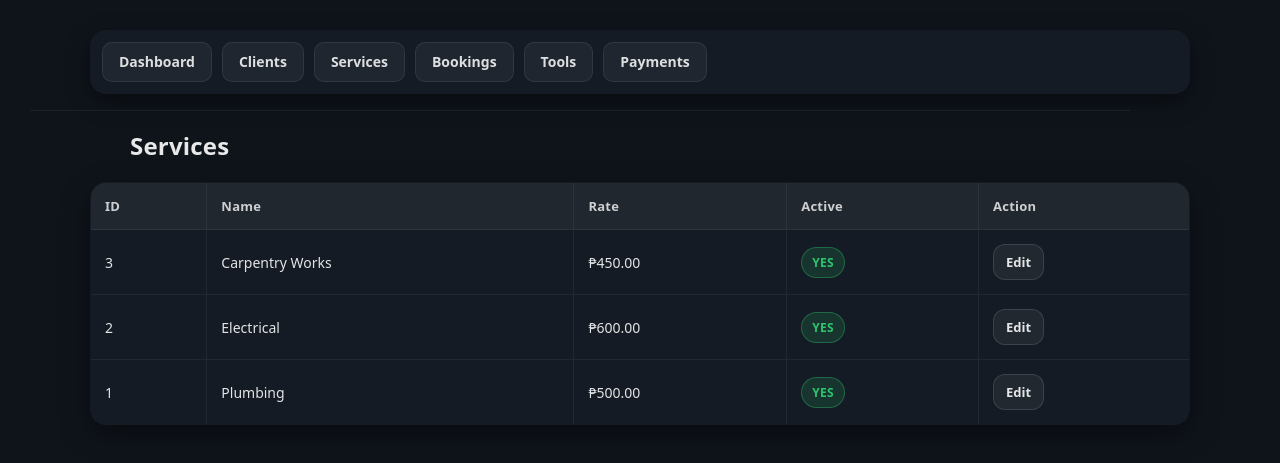
After one commit to LaTerrree07/Lim_LAB_5_Tools_Assignment_with_Payments, a PHP site: page /pages/services_list.php in a window 1280 px wide. The commit adds this page. Shown: the top 463 px of the page. Run offline with PHP 8.4, Linux system fonts and the light colour scheme; data comes from the database, SQL or seed files in the repository.

Commit message:
Update styles and add services pages

```diff
--- a/assets/style.css
+++ b/assets/style.css
@@ -16,12 +16,28 @@
   --accent: #82aaff;
   --accent-2: #6f9cff;
 
+  --success: rgba(46, 204, 113, 0.95);
+  --success-bg: rgba(46, 204, 113, 0.14);
+  --success-bd: rgba(46, 204, 113, 0.35);
+
+  --danger: rgba(255, 99, 132, 0.95);
+  --danger-bg: rgba(255, 99, 132, 0.12);
+  --danger-bd: rgba(255, 99, 132, 0.35);
+
+  --warn: rgba(255, 193, 7, 0.95);
+  --warn-bg: rgba(255, 193, 7, 0.14);
+  --warn-bd: rgba(255, 193, 7, 0.35);
+
+  --info: rgba(120, 210, 190, 0.95);
+  --info-bg: rgba(120, 210, 190, 0.12);
+  --info-bd: rgba(120, 210, 190, 0.35);
+
   --r-sm: 10px;
   --r-md: 12px;
   --r-lg: 16px;
 }
 
-/*Page Layout*/
+/* Page layout */
 body {
   margin: 0;
   padding: 30px;
@@ -44,10 +60,15 @@ body > * {
 h2 {
   font-size: 24px;
   margin: 0 0 18px;
-  font-weight: 600;
+  font-weight: 650;
+  letter-spacing: 0.2px;
 }
 
-/*Links*/
+p {
+  margin: 14px 0;
+}
+
+/* Links */
 a {
   color: var(--accent);
   text-decoration: none;
@@ -57,8 +78,14 @@ a:hover {
   text-decoration: underline;
 }
 
-/*Navigation*/
+/* Navigation */
 div[style*="display:flex"] {
+  display: flex;
+  align-items: center;
+  justify-content: flex-start;
+  gap: 10px;
+  flex-wrap: wrap;
+
   background: var(--panel);
   padding: 12px;
   border-radius: var(--r-lg);
@@ -66,15 +93,19 @@ div[style*="display:flex"] {
 }
 
 div[style*="display:flex"] a {
-  display: inline-block;
-  padding: 10px 16px;
+  display: inline-flex;
+  align-items: center;
+  justify-content: center;
+
+  height: 40px;
+  padding: 0 16px;
+  line-height: 1;
+
   border-radius: var(--r-sm);
   font-size: 14px;
-  font-weight: 600;
+  font-weight: 650;
 
   color: rgba(255, 255, 255, 0.85);
-  text-decoration: none;
-
   background: rgba(255, 255, 255, 0.05);
   border: 1px solid rgba(255, 255, 255, 0.08);
 
@@ -198,153 +203,18 @@ a[href*="create.php"]:hover {
   transform: translateY(-2px);
 }
 
-p {
-  display: flex;
-  gap: 10px;
-  flex-wrap: wrap;
-}
+/* Secondary table action links */
+td a[href*="edit.php"],
+td a[href*="assign"],
+td a[href*="view"],
+td a[href*="delete"] {
+  display: inline-flex;
+  align-items: center;
+  justify-content: center;
 
-/*Tables*/
-table {
-  width: 100%;
-  border-collapse: collapse;
-
-  background: var(--panel);
-  border-radius: var(--r-lg);
-  overflow: hidden;
-
-  margin-top: 20px;
-  box-shadow: var(--shadow);
-}
-
-th {
-  text-align: left;
-  padding: 14px;
-  font-size: 13px;
-
-  background: var(--panel-2);
-  color: rgba(255, 255, 255, 0.75);
-}
-
-td {
-  padding: 14px;
-  font-size: 14px;
-  color: rgba(255, 255, 255, 0.88);
-  border-top: 1px solid var(--border-soft);
-}
-
-tr:hover td {
-  background: rgba(255, 255, 255, 0.03);
-}
-
-/*Badges / Status Pills*/
-.pill,
-.status {
-  display: inline-block;
-  padding: 6px 10px;
-  border-radius: 999px;
-
-  font-size: 12px;
-  font-weight: 800;
-  letter-spacing: 0.3px;
-  text-transform: uppercase;
-
-  border: 1px solid rgba(255, 255, 255, 0.14);
-}
-
-/* Booking Status */
-.status-pending {
-  background: rgba(255, 193, 7, 0.14);
-  border-color: rgba(255, 193, 7, 0.35);
-  color: rgba(255, 193, 7, 0.95);
-}
-
-.status-partial {
-  background: rgba(120, 210, 190, 0.12);
-  border-color: rgba(120, 210, 190, 0.35);
-  color: rgba(120, 210, 190, 0.95);
-}
-
-.status-paid {
-  background: rgba(46, 204, 113, 0.14);
-  border-color: rgba(46, 204, 113, 0.35);
-  color: rgba(46, 204, 113, 0.95);
-}
-
-/* Services Active/Inactive */
-.pill-active {
-  background: rgba(46, 204, 113, 0.14);
-  border-color: rgba(46, 204, 113, 0.35);
-  color: rgba(46, 204, 113, 0.95);
-}
-
-.pill-inactive {
-  background: rgba(255, 99, 132, 0.12);
-  border-color: rgba(255, 99, 132, 0.35);
-  color: rgba(255, 99, 132, 0.95);
-}
-
-/* Tool Stock Levels */
-.stock-high {
-  background: rgba(46, 204, 113, 0.14);
-  border-color: rgba(46, 204, 113, 0.35);
-  color: rgba(46, 204, 113, 0.95);
-}
-
-.stock-almost {
-  background: rgba(255, 193, 7, 0.14);
-  border-color: rgba(255, 193, 7, 0.35);
-  color: rgba(255, 193, 7, 0.95);
-}
-
-.stock-low {
-  background: rgba(255, 99, 132, 0.12);
-  border-color: rgba(255, 99, 132, 0.35);
-  color: rgba(255, 99, 132, 0.95);
-}
-
-/* Small action links inside tables */
-.mini-link {
-  font-weight: 700;
-  text-decoration: none;
-}
-
-.mini-link:hover {
-  text-decoration: underline;
-}
-
-messages p[style*="color:red"] {
-  margin: 12px 0 16px;
-  padding: 12px 14px;
-  border-radius: 14px;
-  background: rgba(255, 99, 132, 0.12);
-  border: 1px solid rgba(255, 99, 132, 0.35);
-  color: rgba(255, 160, 185, 0.98);
-  font-weight: 700;
-}
-
-tables table[border] {
-  border: 0;
-}
-
-table[border] td,
-table[border] th {
-  border: 0;
-}
-
-table[border] tr td,
-table[border] tr th {
-  border-top: 1px solid rgba(255, 255, 255, 0.06);
-}
-
-table[border] tr:first-child th {
-  border-top: 0;
-}
-
-actions td a[href*="edit.php"] {
-  display: inline-block;
   padding: 8px 12px;
   border-radius: 12px;
+
   font-weight: 700;
   font-size: 13px;
   text-decoration: none;
@@ -359,13 +229,202 @@ actions td a[href*="edit.php"] {
     border-color 0.2s ease;
 }
 
-td a[href*="edit.php"]:hover {
+td a[href*="edit.php"]:hover,
+td a[href*="assign"]:hover,
+td a[href*="view"]:hover,
+td a[href*="delete"]:hover {
   text-decoration: none;
   background: rgba(130, 170, 255, 0.16);
   border-color: rgba(130, 170, 255, 0.35);
   transform: translateY(-2px);
 }
 
-forms form button[type="submit"] {
+/* Forms */
+form {
+  background: var(--panel);
+  padding: 25px;
+  border-radius: var(--r-lg);
+  box-shadow: var(--shadow);
+  margin-top: 20px;
+  border: 1px solid rgba(255, 255, 255, 0.06);
+}
+
+label {
+  display: block;
+  margin-bottom: 6px;
+  font-size: 13px;
+  color: var(--muted);
+}
+
+input,
+select,
+textarea {
+  width: 100%;
+  padding: 12px;
+  border-radius: var(--r-sm);
+
+  border: 1px solid var(--border);
+  background: rgba(255, 255, 255, 0.04);
+  color: rgba(255, 255, 255, 0.92);
+
+  margin-bottom: 14px;
+  font-size: 14px;
+}
+
+textarea {
+  min-height: 120px;
+  resize: vertical;
+}
+
+input:focus,
+select:focus,
+textarea:focus {
+  outline: none;
+  border-color: rgba(130, 170, 255, 0.7);
+  box-shadow: 0 0 0 3px rgba(130, 170, 255, 0.22);
+}
+
+form button[type="submit"],
+form input[type="submit"] {
   min-width: 140px;
+  margin-top: 6px;
 }
+
+/* Tables */
+table {
+  width: 100%;
+  border-collapse: collapse;
+
+  background: var(--panel);
+  border-radius: var(--r-lg);
+  overflow: hidden;
+
+  margin-top: 20px;
+  box-shadow: var(--shadow);
+
+  border: 1px solid rgba(255, 255, 255, 0.06);
+}
+
+th {
+  text-align: left;
+  padding: 14px;
+  font-size: 13px;
+
+  background: var(--panel-2);
+  color: rgba(255, 255, 255, 0.78);
+  letter-spacing: 0.25px;
+}
+
+td {
+  padding: 14px;
+  font-size: 14px;
+  color: rgba(255, 255, 255, 0.88);
+  border-top: 1px solid var(--border-soft);
+  vertical-align: middle;
+}
+
+tr:hover td {
+  background: rgba(255, 255, 255, 0.03);
+}
+
+/* Messages */
+p[style*="color:red"] {
+  margin: 12px 0 16px;
+  padding: 12px 14px;
+  border-radius: 14px;
+  background: var(--danger-bg);
+  border: 1px solid var(--danger-bd);
+  color: rgba(255, 160, 185, 0.98);
+  font-weight: 750;
+}
+
+/* Status pills */
+.pill,
+.status {
+  display: inline-flex;
+  align-items: center;
+  gap: 8px;
+
+  padding: 6px 10px;
+  border-radius: 999px;
+
+  font-size: 12px;
+  font-weight: 850;
+  letter-spacing: 0.35px;
+  text-transform: uppercase;
+
+  border: 1px solid rgba(255, 255, 255, 0.14);
+}
+
+/* Booking status */
+.status-pending {
+  background: var(--warn-bg);
+  border-color: var(--warn-bd);
+  color: var(--warn);
+}
+
+.status-partial {
+  background: var(--info-bg);
+  border-color: var(--info-bd);
+  color: var(--info);
+}
+
+.status-paid {
+  background: var(--success-bg);
+  border-color: var(--success-bd);
+  color: var(--success);
+}
+
+/* Services yes no indicator */
+.pill-active,
+.yes-pill {
+  background: var(--success-bg);
+  border-color: var(--success-bd);
+  color: var(--success);
+}
+
+.pill-inactive,
+.no-pill {
+  background: var(--danger-bg);
+  border-color: var(--danger-bd);
+  color: var(--danger);
+}
+
+/* Content alignment */
+h2,
+ul,
+p {
+  padding-left: 100px;
+}
+
+@media (max-width: 900px) {
+  h2,
+  ul,
+  p {
+    padding-left: 12px;
+    padding-right: 12px;
+  }
+}
+
+/* Small screens */
+@media (max-width: 640px) {
+  body {
+    padding: 18px;
+  }
+
+  div[style*="display:flex"] {
+    gap: 8px;
+    padding: 10px;
+  }
+
+  div[style*="display:flex"] a {
+    height: 38px;
+    padding: 0 12px;
+    font-size: 13px;
+  }
+
+  th,
+  td {
+    padding: 12px;
+  }
+}
--- a/nav.php
+++ b/nav.php
@@ -1,4 +1,4 @@
-<?php // nav.php ?>
+
   <div style="display:flex; gap:10px; flex-wrap:wrap; margin-bottom:16px;">
     <a href="/assessment_beginner/index.php">Dashboard</a>
     <a href="/assessment_beginner/pages/clients_list.php">Clients</a>
--- a/pages/clients_add.php
+++ b/pages/clients_add.php
@@ -29,7 +29,9 @@ if (isset($_POST['save'])) {
 <?php include "../nav.php"; ?>
 
 <h2>Add Client</h2>
-<p style="color:red;"><?php echo $message; ?></p>
+<?php if ($message != "") { ?>
+  <p style="color:red;"><?php echo $message; ?></p>
+<?php } ?>
 
 <form method="post">
   <label>Full Name*</label><br>
--- /dev/null
+++ b/pages/services_list.php
@@ -0,0 +1,34 @@
+<?php
+include "../db.php";
+$result = mysqli_query($conn, "SELECT * FROM services ORDER BY service_id DESC");
+?>
+<!doctype html>
+<html>
+<head><meta charset="utf-8"><title>Services</title>
+<link rel="stylesheet" href="/assessment_beginner/assets/style.css?v=2">
+</head>
+<body>
+<?php include "../nav.php"; ?>
+
+<h2>Services</h2>
+
+<table border="1" cellpadding="8">
+  <tr>
+    <th>ID</th><th>Name</th><th>Rate</th><th>Active</th><th>Action</th>
+  </tr>
+  <?php while($row = mysqli_fetch_assoc($result)) { ?>
+    <tr>
+      <td><?php echo $row['service_id']; ?></td>
+      <td><?php echo $row['service_name']; ?></td>
+      <td>₱<?php echo number_format($row['hourly_rate'],2); ?></td>
+      <td>
+  <span class="<?php echo $row['is_active'] ? 'pill pill-active' : 'pill pill-inactive'; ?>">
+    <?php echo $row['is_active'] ? "Yes" : "No"; ?>
+  </span>
+</td>
+      <td><a href="services_edit.php?id=<?php echo $row['service_id']; ?>">Edit</a></td>
+    </tr>
+  <?php } ?>
+</table>
+</body>
+</html>
```
Also changed, not shown: other parts of assets/style.css (+15 -41 lines), pages/services_edit.php (added, +51 -0 lines). Lines whose indentation alone changed are shown as unchanged.
